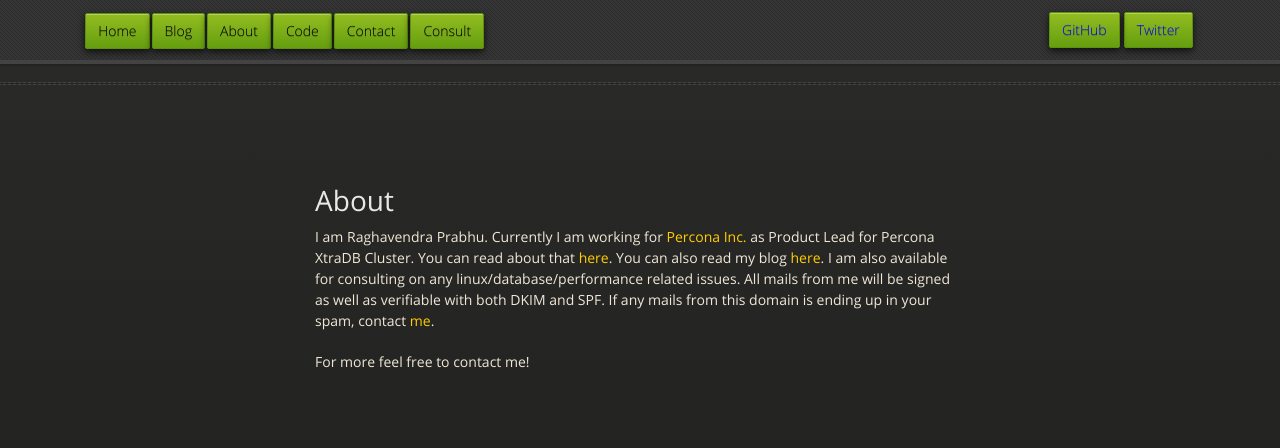
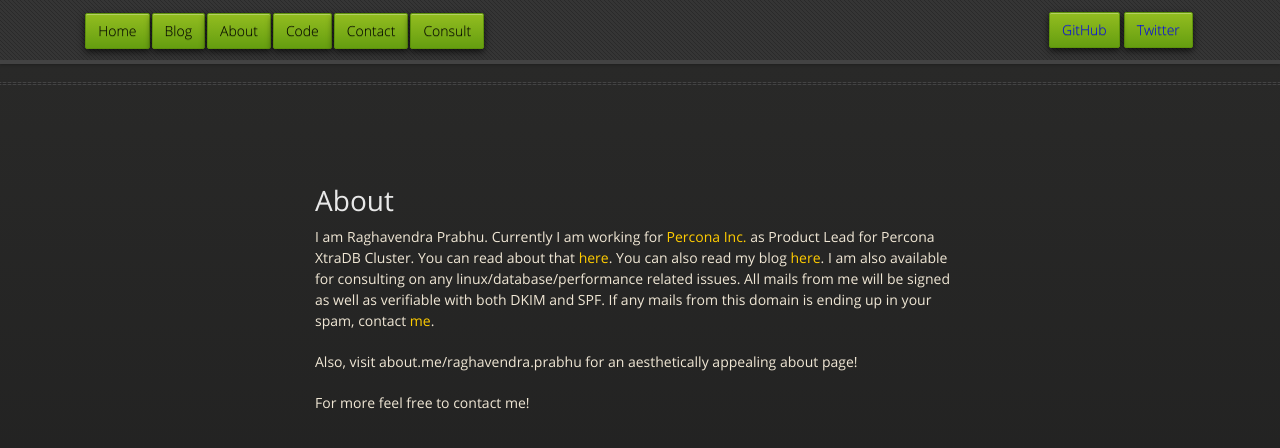
Before and after one commit to ronin13/ronin13.github.com, a Jekyll site: the page built from pages/about.md, in a window 1280 px wide. Shown: the top 448 px of the page. Built offline with Jekyll 4.4.1, drawn with Linux system fonts in a browser that asks for light colours; Markdown is read by kramdown in place of the engine named in the settings.

Commit message:
Added a link

```diff
--- a/pages/about.md
+++ b/pages/about.md
@@ -14,5 +14,6 @@ issues. All mails from me will be signed as well as verifiable with both
 DKIM and SPF. If any mails from this domain is ending up in your spam,
 contact [me](/pages/contact).
 
+Also, visit about.me/raghavendra.prabhu for an aesthetically appealing about page!
 
 For more feel free to contact me!
```
